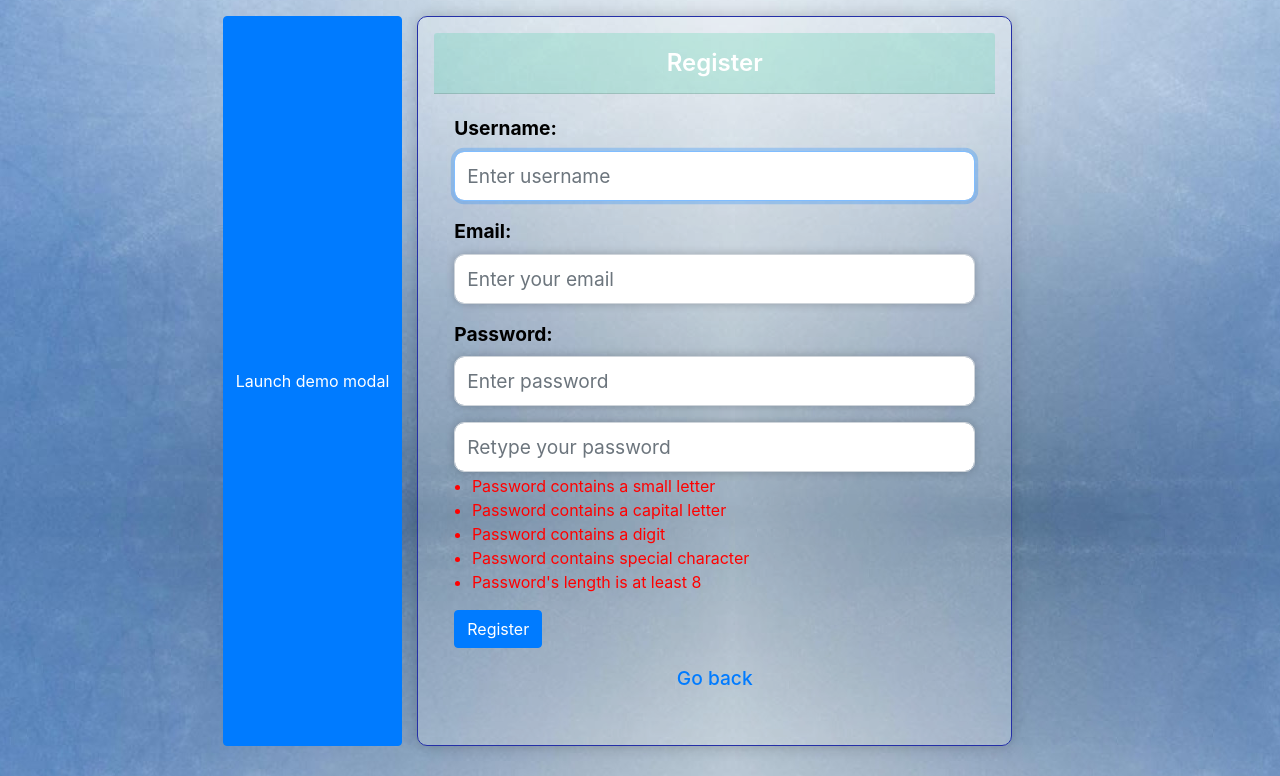
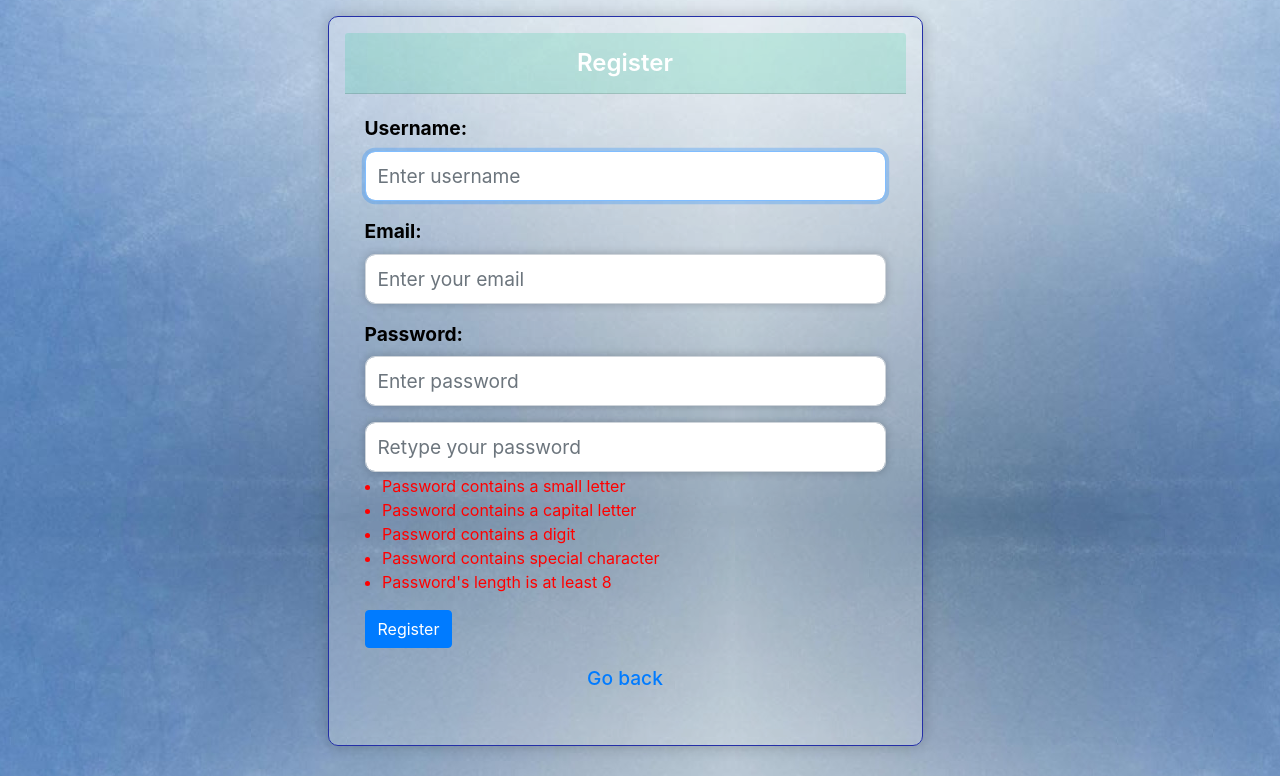
Before and after one commit to piotrw777/FinalProject_cs50, a Flask app: page /register in a window 1280 px wide. Shown: the part 56-832 px from the top of the page. Run offline with Flask 3, Linux system fonts and the light colour scheme; some libraries are stand-ins or nearby versions.

Commit message:
Added modals, speed up loading background image

```diff
--- a/app.py
+++ b/app.py
@@ -148,6 +148,18 @@ def register_user(userInfo):
         email = userInfo['email']
         password = userInfo['password']
         confirmation = userInfo['confirmation']
+
+        if (name == None):
+            return {
+                'status' : "error",
+                'response' : "Empty username"
+            }
+
+        if (email == None):
+            return {
+                'status' : "error",
+                'response' : "Empty email address"
+            }
 
         if (User.query.filter_by(name=name).first() != None):
             return {
--- a/static/script.js
+++ b/static/script.js
@@ -302,10 +302,10 @@ function addEventListeners() {
 
 
 function submitpass() {
+
     var password = document.getElementById("password").value
 
     if (validate_password(password)) {
-        alert('password ok')
 
     var userData = {
         'username' : document.getElementById("username").value,
@@ -329,12 +329,13 @@ function submitpass() {
         if (obj["status"] === "ok") {
             window.location.assign('/login')
         } else {
-            alert(obj["response"])
+            open_error_modal(obj["response"]);
         }
     });
 
     } else {
-        alert('password NOT OK, idziemy po ciebie.')
+
+        open_error_modal("Password does not satisfy conditions");
     }
 }
 
@@ -400,4 +401,18 @@ function  validate_password(password) {
     return ret_val;
 }
 
+function open_error_modal(error_message) {
+    document.getElementById("error-message").innerHTML = error_message
+    document.getElementById("backdrop").style.display = "block"
+    document.getElementById("exampleModal").style.display = "block"
+    document.getElementById("exampleModal").classList.add("show")
+}
+
+function closeModal() {
+    document.getElementById("error-message").innerHTML = ""
+    document.getElementById("backdrop").style.display = "none"
+    document.getElementById("exampleModal").style.display = "none"
+    document.getElementById("exampleModal").classList.remove("show")
+}
+
 document.addEventListener('DOMContentLoaded', addEventListeners);
--- a/templates/layout.html
+++ b/templates/layout.html
@@ -2,6 +2,7 @@
 <html>
 
     <head>
+      <link rel="preload" href="/static/background-image.jpg"  as="image" />
         <meta charset="utf-8">
         <meta name="viewport" content="initial-scale=1, width=device-width">
         <script src="/static/script.js"></script>
--- a/templates/register.html
+++ b/templates/register.html
@@ -6,33 +6,30 @@
 
 {% block main %}
 <div class="row justify-content-center">
-  <!-- ##### -->
-<!-- Button trigger modal -->
+  <!-- #####
 <button type="button" class="btn btn-primary" data-toggle="modal" data-target="#exampleModal">
   Launch demo modal
-</button>
+</button>-->
 
 <!-- Modal -->
-<div class="modal fade" id="exampleModal" tabindex="-1" aria-labelledby="exampleModalLabel" aria-hidden="true">
-  <div class="modal-dialog">
+<div class="modal fade" id="exampleModal" tabindex="-1" aria-labelledby="exampleModalLabel" aria-modal="true" role="dialog">
+  <div class="modal-dialog" role="document">
     <div class="modal-content">
       <div class="modal-header">
-        <h5 class="modal-title" id="exampleModalLabel">Modal title</h5>
-        <button type="button" class="close" data-dismiss="modal" aria-label="Close">
-          <span aria-hidden="true">&times;</span>
+        <h5 class="modal-title" id="exampleModalLabel">Error</h5>
+        <button type="button" class="close" aria-label="Close"  onclick="closeModal()">
+          <span aria-hidden="true">×</span>
         </button>
       </div>
-      <div class="modal-body">
-        ...
-      </div>
-      <div class="modal-footer">
-        <button type="button" class="btn btn-secondary" data-dismiss="modal">Close</button>
-        <button type="button" class="btn btn-primary">Save changes</button>
+      <div class="modal-body" id="error-message">
+        This is error message
       </div>
     </div>
   </div>
 </div>
+<div class="modal-backdrop fade show" id="backdrop"  style="display: none;"></div>
   <!-- #### -->
+
   <div class="col-lg-6 col-md-10 col-sm-12">
     <div class="card">
       <div class="card-header">Register</div>
```
Also changed, not shown: README.md.
